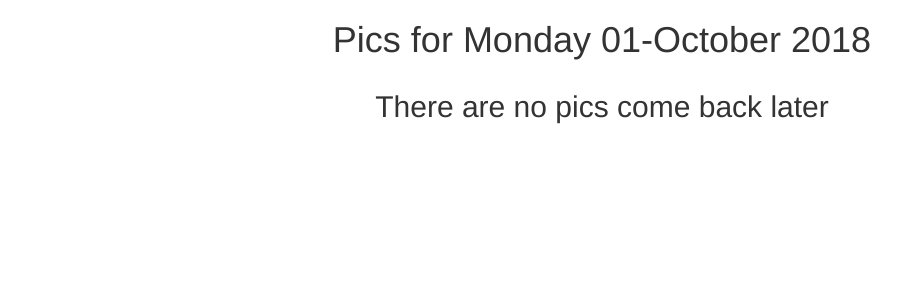
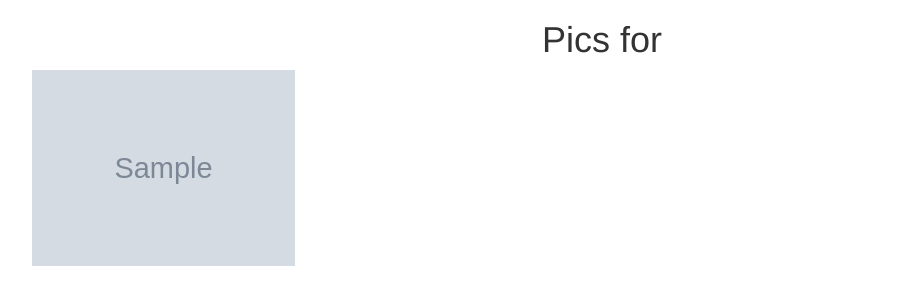
Before and after one commit to stevekibe/gallery, a Django app: page / in a window 1280 px wide. Shown: the part 52-357 px from the top of the page, without its empty margins (38-939 px from the left). Run offline with Django 3.2, Linux system fonts and the light colour scheme; tables that the repository leaves empty hold one stand-in row (values such as "Sample post"); grey boxes marked "Sample" are stand-in pictures; some libraries are stand-ins or nearby versions.

Commit message:
add the code

```diff
--- a/pics/models.py
+++ b/pics/models.py
@@ -45,3 +45,9 @@
     def search_by_title(cls,search_term):
         pics = cls.objects.filter(title__icontains=search_term)
         return pics
+
+
+    @classmethod
+    def all_pics(cls):
+        pics = cls.objects.all()
+        return pics
--- a/pics/templates/all-pics/today-pics.html
+++ b/pics/templates/all-pics/today-pics.html
@@ -10,9 +10,7 @@
         <div class="row">
             <!-- displaying News articles -->
             <div class=" col-sm-3">
-               <a href="/picture/{{pics_item.id}}"> <h2 class="text-center"> {{ pics_item.title }} </h2></a>
-
-                <img src="{{pics_item.picture_image.url}}" class="img-responsive" alt="Image">
+            <img src="{{pics_item.picture_image.url}}" class="img-responsive" alt="Image">
             </div>
 
 
--- a/pics/urls.py
+++ b/pics/urls.py
@@ -4,8 +4,7 @@
 from . import views
 
 urlpatterns=[
-    url('^$',views.pics_of_day,name='picsToday'),
-    url(r'^archives/(\d{4}-\d{2}-\d{2})/$',views.past_days_pics,name = 'pastPics'),
+    url('^$',views.all_pics,name='picsToday'),
     url(r'^search/', views.search_results, name='search_results'),
     url(r'^picture/(\d+)',views.picture,name ='picture')
 
--- a/pics/views.py
+++ b/pics/views.py
@@ -5,45 +5,11 @@
 
 def welcome(request):
     return render(request, 'welcome.html')
-def pics_of_day(request):
-    date = dt.date.today()
 
-    #Function to convert date object to find exact day
-    day = convert_dates(date)
-    pics = Picture.todays_pics()
-    return render(request, 'all-pics/today-pics.html', {"date":date, "pics":pics})
+def all_pics(request):
+    pics = Picture.objects.all()
 
-def convert_dates(dates):
-    #function that gets the weekday number for the date.
-    day_number = dt.date.weekday(dates)
-
-    days = ['Monday', 'Tuesday', 'Wednesday', 'Thursday', 'Friday', 'Saturday',"Sunday"]
-
-    #Returning the actual day of the week
-    day = days[day_number]
-    return day
-
-def past_days_pics(request,past_date):
-
-    try:
-        # Converts data from the string Url
-        date = dt.datetime.strptime(past_date,'%Y-%m-%d').date()
-
-    except ValueError:
-        #raise 404 error when value error is thrown
-        raise Http404()
-
-    if date == dt.date.today():
-        return redirect(news_of_day)
-
-
-    pics = Picture.days_pics(date)
-    return render(request, 'all-pics/past_pics.html', {"date": date, "pics":pics})
-
-def new_today(request):
-    date = dt.date.today()
-    pics = Pictures.todays_pics()
-    return render(request, 'all-pics/today-pics.html',{"date": date,"pics":pics})
+    return render(request, "all-pics/today-pics.html", {"pics": pics})
 
 def search_results(request):
 
```
Also changed, not shown: media/pictures/mombasa-beach-hotel.jpg (added).
